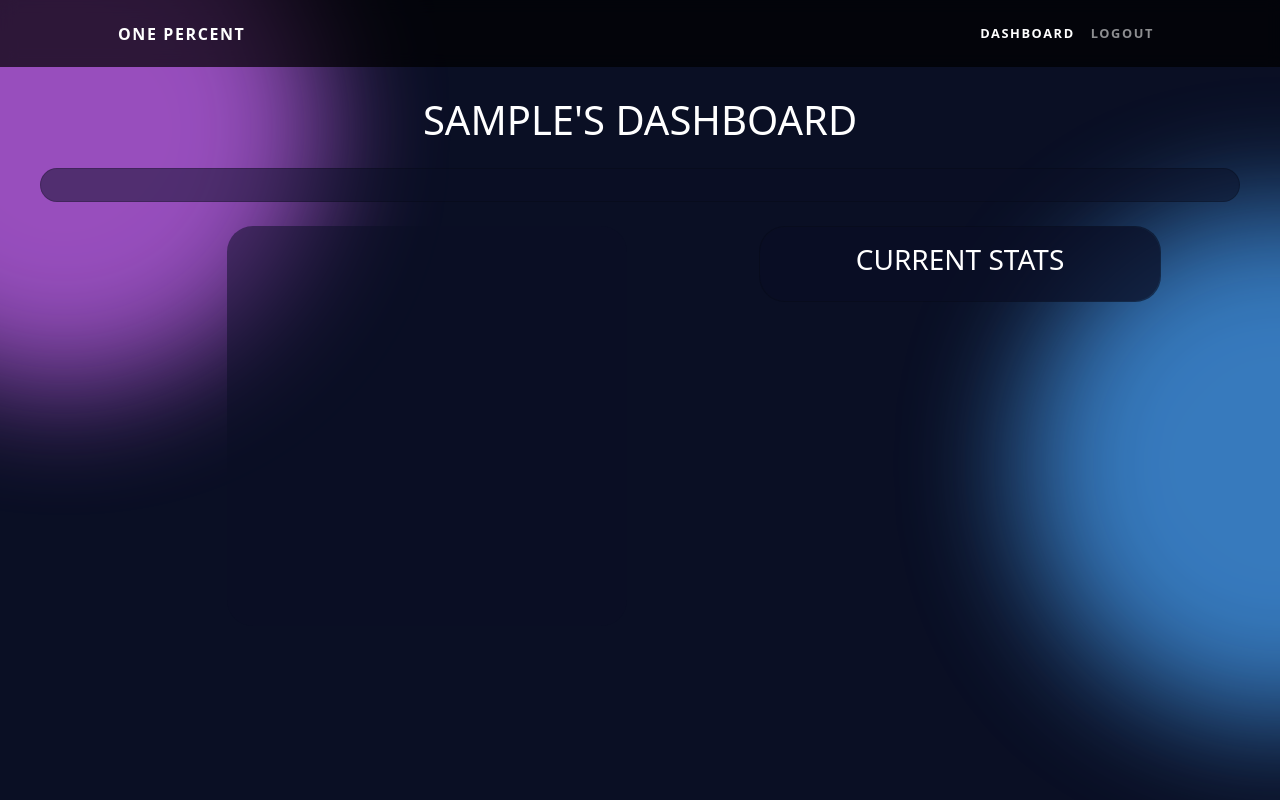
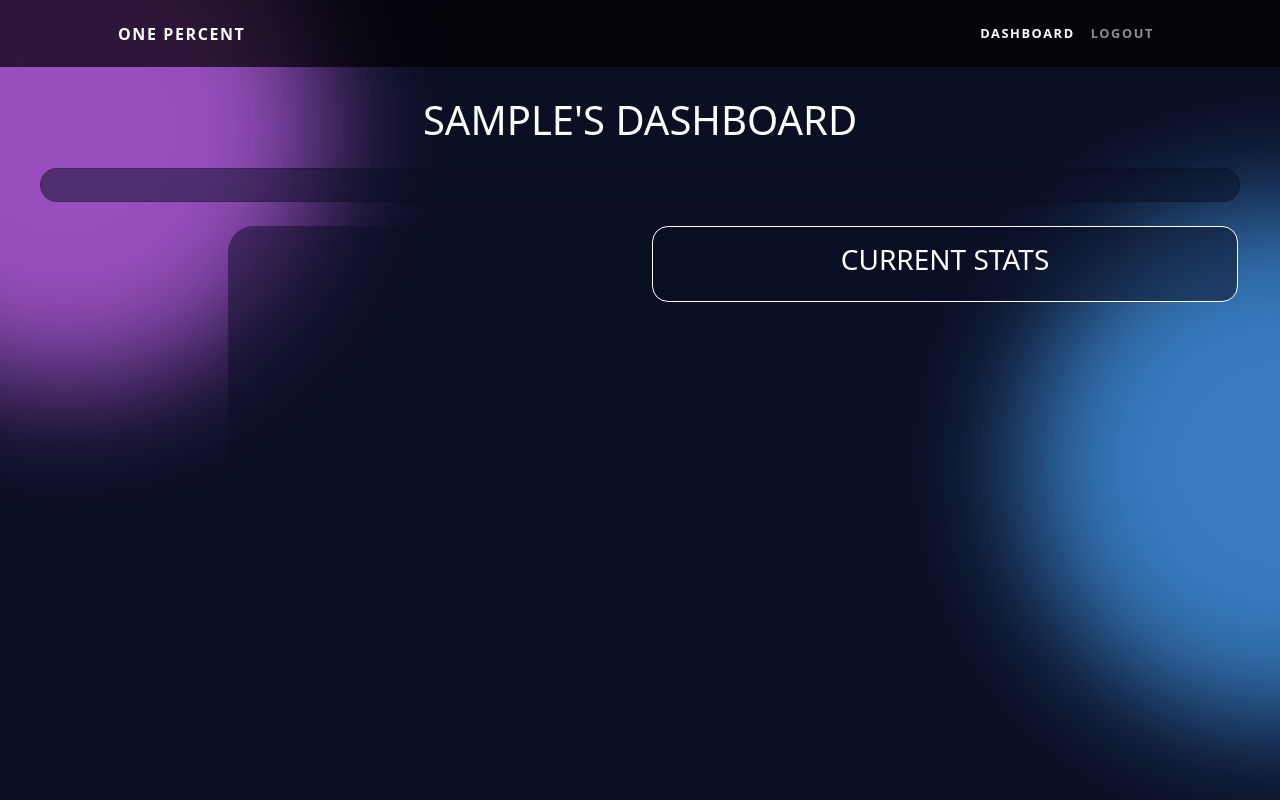
Before and after one commit to AlexThoma5/one_percent, a Django app: page /dashboard/ in a window 1280 px wide. Run offline with Django 4.2, Linux system fonts and the light colour scheme; the visitor is signed in with stand-in values (Sample User, id 1); data that the repository does not hold is empty; some libraries are stand-ins or nearby versions.

Commit message:
Add styling to stat card and remove unwanted class, adjust margin on chart-container for alignment

```diff
--- a/dashboard/templates/dashboard/dashboard.html
+++ b/dashboard/templates/dashboard/dashboard.html
@@ -38,15 +38,15 @@
   <!-- chart row -->
   <div class="row justify-content-center">
     <!-- chart col -->
-    <div class="col-12 col-md-6 mt-4">
+    <div class="col-12 col-md-6 col-lg-6 mt-4">
       <div class="chart-container">
         <canvas id="myChart"></canvas>
       </div>
     </div>
     <!-- stat col -->
-    <div class="col-12 col-md-6 col-lg-4 mt-4">
-      <div class="card category-widget">
-        <div class="card-body text-light stat-card">
+    <div class="col-12 col-md-6 col-lg-6 mt-4">
+      <div class="card stat-card">
+        <div class="card-body text-light">
         <h3 class="card-title text-center">Current Stats</h3>
           {% for cat, count in log_count %}
           <p class="mb-2 d-flex justify-content-around">
--- a/static/css/style.css
+++ b/static/css/style.css
@@ -228,14 +228,16 @@ body {
 .chart-container {
   width: 100%;
   max-width: 400px;
-  margin: auto;
+  margin-left: auto;
   background: rgb(10, 15, 36, 0.5);
   border-radius: 26px;
 }
 .stat-card {
   background: rgb(10, 15, 36, 0.5);
-  border-radius: 26px;
+  border-radius: 16px;
+  border: 0.5px solid white;
   font-size: 1.5rem;
+  max-width: 586px;
 }
 
 /* -------------- Category_detail pages -------------- */
```
